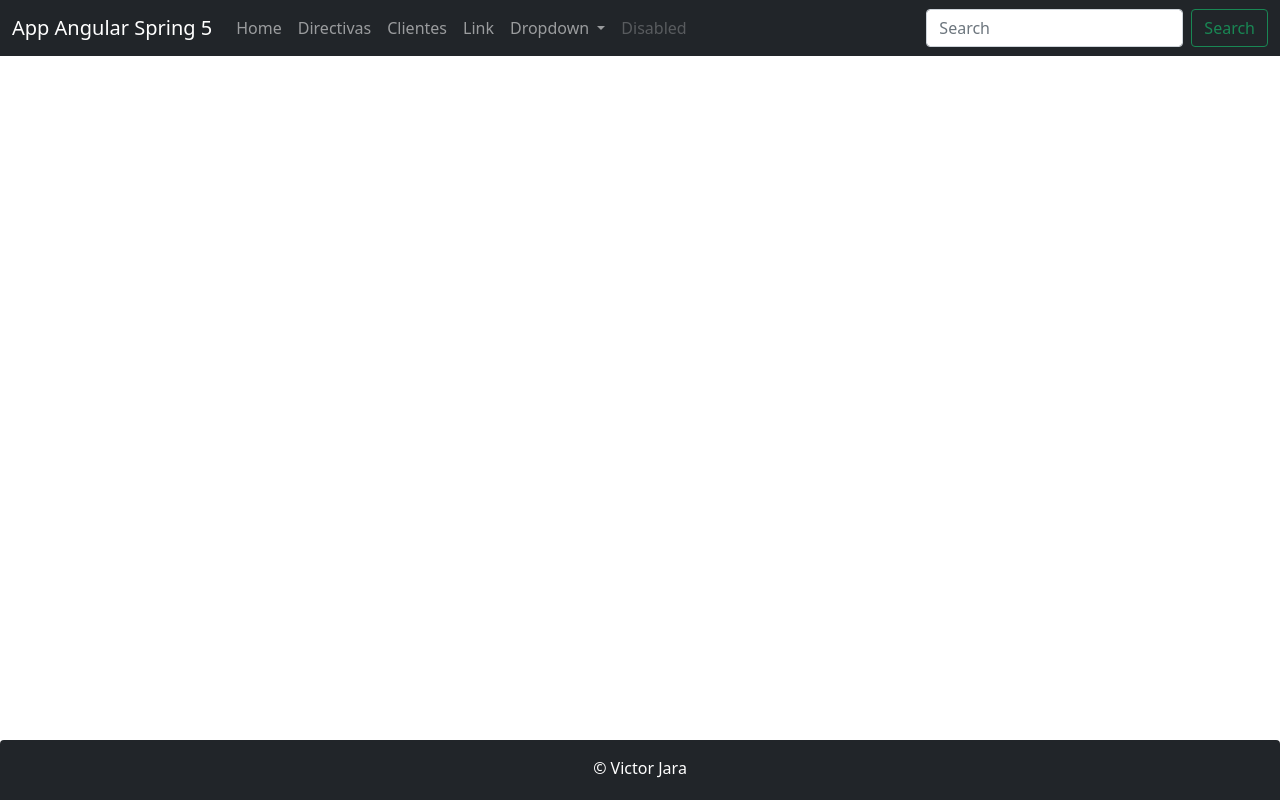
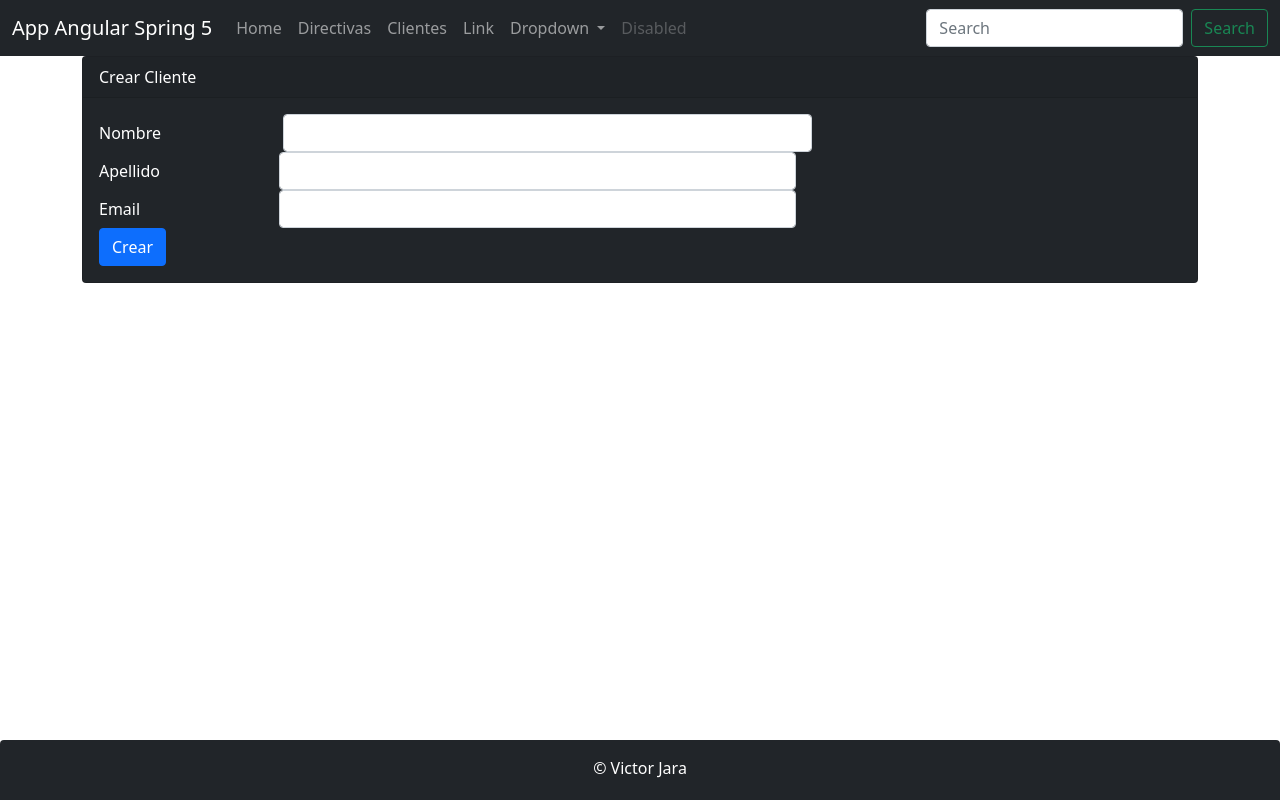
Before and after one commit to javirapy/sistemas-facturacion, an Angular app: page /clientes/form in a window 1280 px wide. Before the commit this address led to /. Built offline with nearby package versions, Linux system fonts and the light colour scheme.

Commit message:
Formulario para agregar un cliente

```diff
--- a/src/app/clientes/cliente.service.ts
+++ b/src/app/clientes/cliente.service.ts
@@ -2,7 +2,7 @@
 import { CLIENTES } from './clientes.json';
 import { Cliente } from './cliente';
 import { Observable, of } from 'rxjs';
-import { HttpClient} from '@angular/common/http';
+import { HttpClient, HttpHeaders} from '@angular/common/http';
 import { map } from 'rxjs/operators'
 
 
@@ -13,6 +13,8 @@
 
 export class ClienteService {
   private urlEndPoint: string = 'http://localhost:8080/api/clientes';
+  private httpHeaders = new HttpHeaders({'Content-Type':'application/json'})
+
   constructor( private http : HttpClient ) { }
 
   getClientes(): Observable<Cliente[]> {
@@ -22,4 +24,8 @@
      map( response => response as Cliente[])
    );
   }
+
+  create(cliente: Cliente): Observable<Cliente> {
+    return this.http.post<Cliente>(this.urlEndPoint, cliente,{headers: this.httpHeaders});
+  }
 }
--- a/src/app/clientes/clientes.component.html
+++ b/src/app/clientes/clientes.component.html
@@ -2,6 +2,9 @@
     <div class="card-header">Clientes</div>
     <div class="card-body text-primary">
       <h5 class="card-title">Listado de Clientes</h5>
+      <div class="my-2 text-left">
+          <button class="btn btn-rounded btn-primary" type="button" routerLink ="/clientes/form">Crear Cliente</button>
+      </div>
         <table class="table table-bodered table-striped">
             <thead>
                 <tr>
--- /dev/null
+++ b/src/app/clientes/form.component.html
@@ -0,0 +1,39 @@
+<div class="card bg-dark text-white">
+    <div class="card-header">{{ tituloForm }}</div>
+        <div class="card-body">
+
+
+            <form (ngSubmit) = "create()">
+                <div class="form-group row">
+                    <label for="nombre" class="col-form-label col-sm-2">Nombre</label>
+                    <div class="col-sm-6">
+                        <input class="form-control" type="text" [(ngModel)]="cliente.nombre" name="nombre">
+
+                    </div>
+
+                    <div class="form-group row">
+                        <label for="apellido" class="col-form-label col-sm-2">Apellido</label>
+                        <div class="col-sm-6">
+                            <input class="form-control" type="text" [(ngModel)]="cliente.apellido" name="apellido">
+                        </div>
+                    </div>
+
+                    <div class="form-group row">
+                        <label for="email" class="col-form-label col-sm-2">Email</label>
+                        <div class="col-sm-6">
+                            <input class="form-control" type="text" [(ngModel)]="cliente.email" name="email">
+                        </div>
+                    </div>
+
+                    <div class="form-group row">
+                        <div class="col-sm-6">
+                            <button class="btn btn-primary" role="button">Crear</button>
+                        </div>
+                    </div>
+
+                </div>
+            </form>
+        </div>
+
+
+</div>
--- /dev/null
+++ b/src/app/clientes/form.component.ts
@@ -0,0 +1,30 @@
+import { Component, OnInit } from '@angular/core';
+import { Router } from '@angular/router';
+import { Cliente } from './cliente';
+import { ClienteService } from './cliente.service';
+
+
+@Component({
+  selector: 'app-form',
+  templateUrl: './form.component.html'
+})
+export class FormComponent implements OnInit {
+
+   cliente: Cliente = new Cliente();
+   tituloForm:string = "Crear Cliente";
+
+  constructor(private clienteService: ClienteService,
+    private router: Router) { }
+
+  ngOnInit(): void {
+  }
+
+  public create(){
+    console.log("clic");
+    console.log(this.cliente);
+    this.clienteService.create(this.cliente).subscribe(
+      response => this.router.navigate(['/clientes'])
+    )
+  }
+
+}
```
Also changed, not shown: src/app/app.module.ts (+8 -1 lines).
